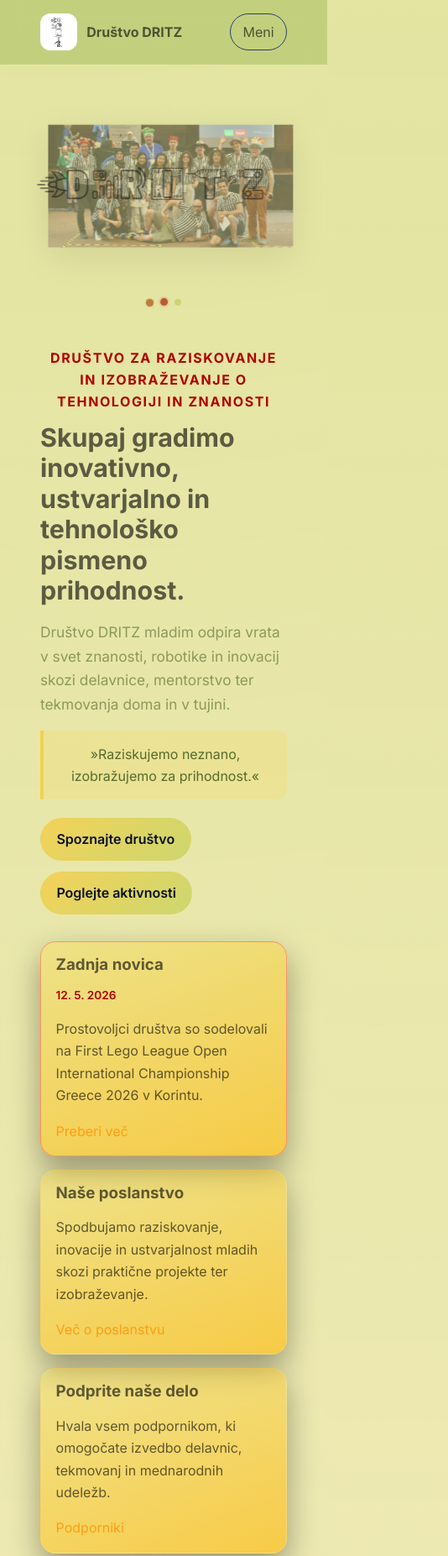
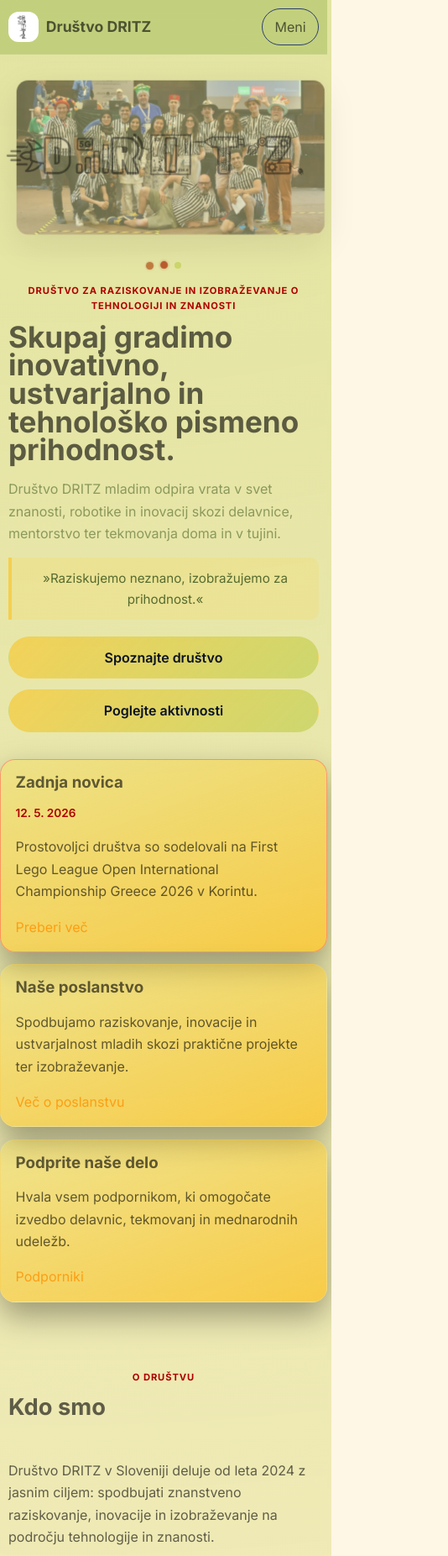
Before and after one commit to MatijaPI/DRITZ-Website, a plain HTML site: page index.html in a window 390 px wide. Shown: the top 1853 px of the page at 84% size, 534 px wide, since content can reach past the window. Drawn offline with Linux system fonts and the light colour scheme.

Commit message:
mobile fix

```diff
--- a/assets/css/styles.css
+++ b/assets/css/styles.css
@@ -915,6 +915,37 @@
    ========================================================= */
 
 @media (max-width: 720px) {
+  body {
+    overflow-x: hidden;
+  }
+
+  .container {
+    width: min(100% - 1.25rem, 100%);
+  }
+
+  .section {
+    padding: 2rem 0;
+  }
+
+  .site-header {
+    position: sticky;
+  }
+
+  .nav-wrap {
+    min-height: 4rem;
+    gap: 0.75rem;
+  }
+
+  .brand {
+    gap: 0.55rem;
+    font-size: 1.1rem;
+  }
+
+  .brand img {
+    width: 36px;
+    height: 36px;
+  }
+
   .menu-toggle {
     display: inline-flex;
   }
@@ -930,7 +961,7 @@
 
     width: min(
       1120px,
-      calc(100% - 2.5rem)
+      calc(100% - 1.25rem)
     );
 
     display: none;
@@ -943,40 +974,118 @@
 
     border-radius: 14px;
 
-    border:
-      1px solid rgba(255, 255, 255, 0.12);
+    border: 1px solid rgba(255, 255, 255, 0.12);
 
-    background: #0e1d3f;
+    background: rgba(14, 29, 63, 0.96);
   }
 
   .main-nav.open {
     display: flex;
   }
 
+  .hero {
+    padding-top: 0.75rem;
+  }
+
+  .eyebrow {
+    padding-top: 1rem;
+    font-size: 0.7rem;
+    letter-spacing: 0.08em;
+  }
+
+  h1 {
+    font-size: clamp(2rem, 9vw, 3.4rem);
+    line-height: 0.96;
+  }
+
+  h2 {
+    font-size: clamp(1.7rem, 7vw, 2.6rem);
+  }
+
+  .lead {
+    font-size: 1rem;
+  }
+
+  blockquote {
+    margin: 1rem 0 1.2rem;
+    padding: 0.75rem 0.85rem;
+    font-size: 0.95rem;
+  }
+
+  .hero-actions {
+    flex-direction: column;
+  }
+
+  .btn {
+    width: 100%;
+  }
+
   .quick-cards,
+  .founder-cards,
+  .news-grid,
+  .supporter-grid,
+  .about-grid,
+  .pillars {
+    grid-template-columns: 1fr;
+    width: 100%;
+  }
+
+  .quick-cards,
+  .supporter-grid,
+  .news-grid,
   .founder-cards {
+    gap: 0.9rem;
+  }
+
+  .pillars {
+    gap: 1rem;
+    margin-top: 1.5rem;
+  }
+
+  .about-photos {
+    display: grid;
+    gap: 0.75rem;
+  }
+
+  .slides {
+    height: 220px;
+  }
+
+  .slides img,
+  .placeholder-image img,
+  .about-photos img,
+  .logo-row img,
+  .news-card img {
+    width: 100%;
+    max-width: 100%;
+    height: auto;
+    object-fit: cover;
+    display: block;
+  }
+
+  .placeholder-image,
+  .placeholder-image.tall,
+  .placeholder-image.small {
+    min-height: 0;
+    height: auto;
+  }
+
+  .contact-card {
     grid-template-columns: 1fr;
+    padding: 0.75rem;
+  }
+
+  .contact-item {
+    padding: 0.8rem 0.9rem;
+  }
+
+  .site-footer {
+    padding-bottom: 1.25rem;
   }
 
   .footer-wrap {
     flex-direction: column;
-
     align-items: flex-start;
-  }
-
-  /* Keep the original mobile carousel dimensions */
-  .slides {
-    height: 240px;
-  }
-
-  .slides img {
-    height: 240px;
-  }
-
-  .contact-card {
-    grid-template-columns: 1fr;
-
-    padding: 0.5rem;
   }
 }
 
```
